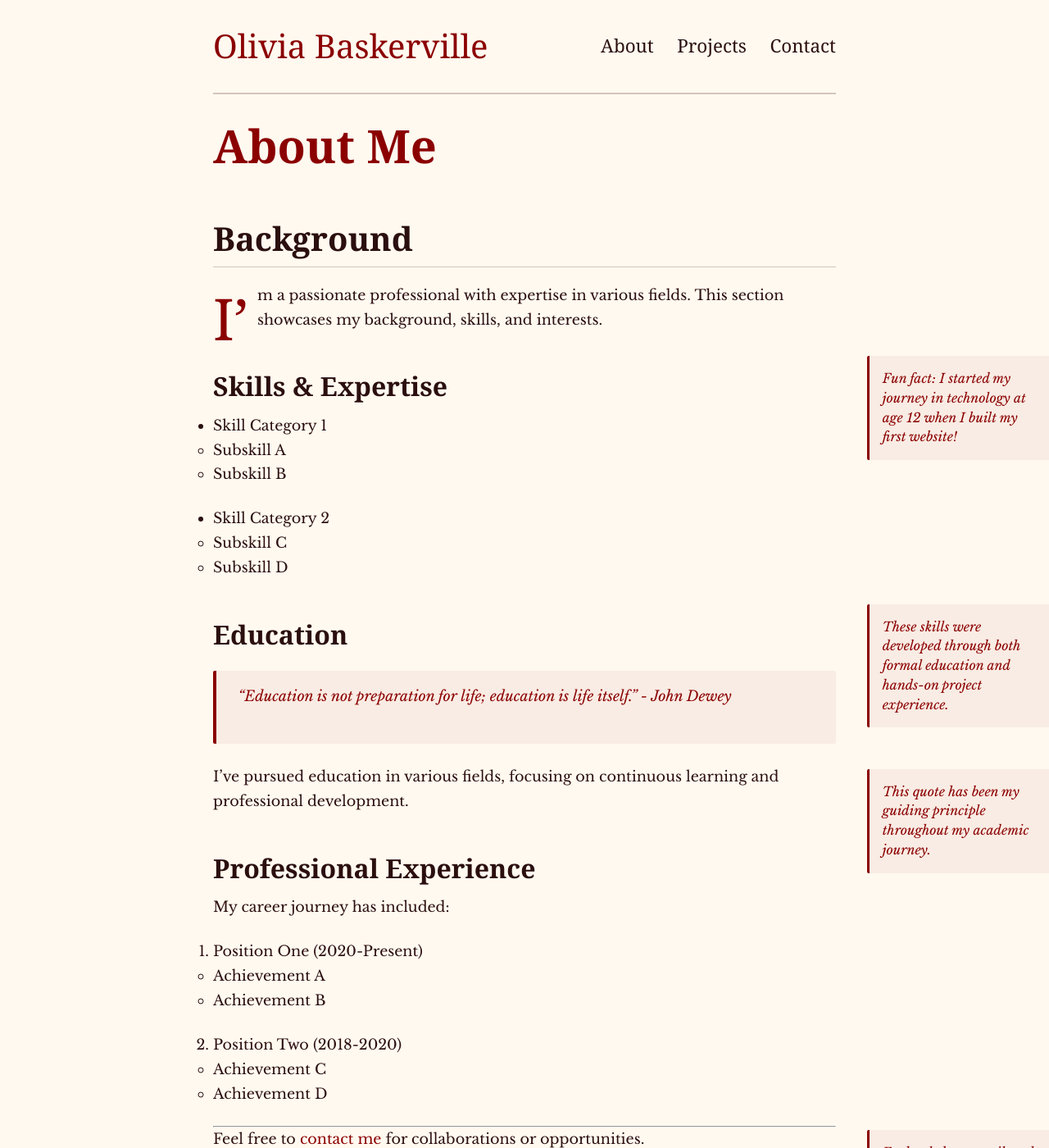
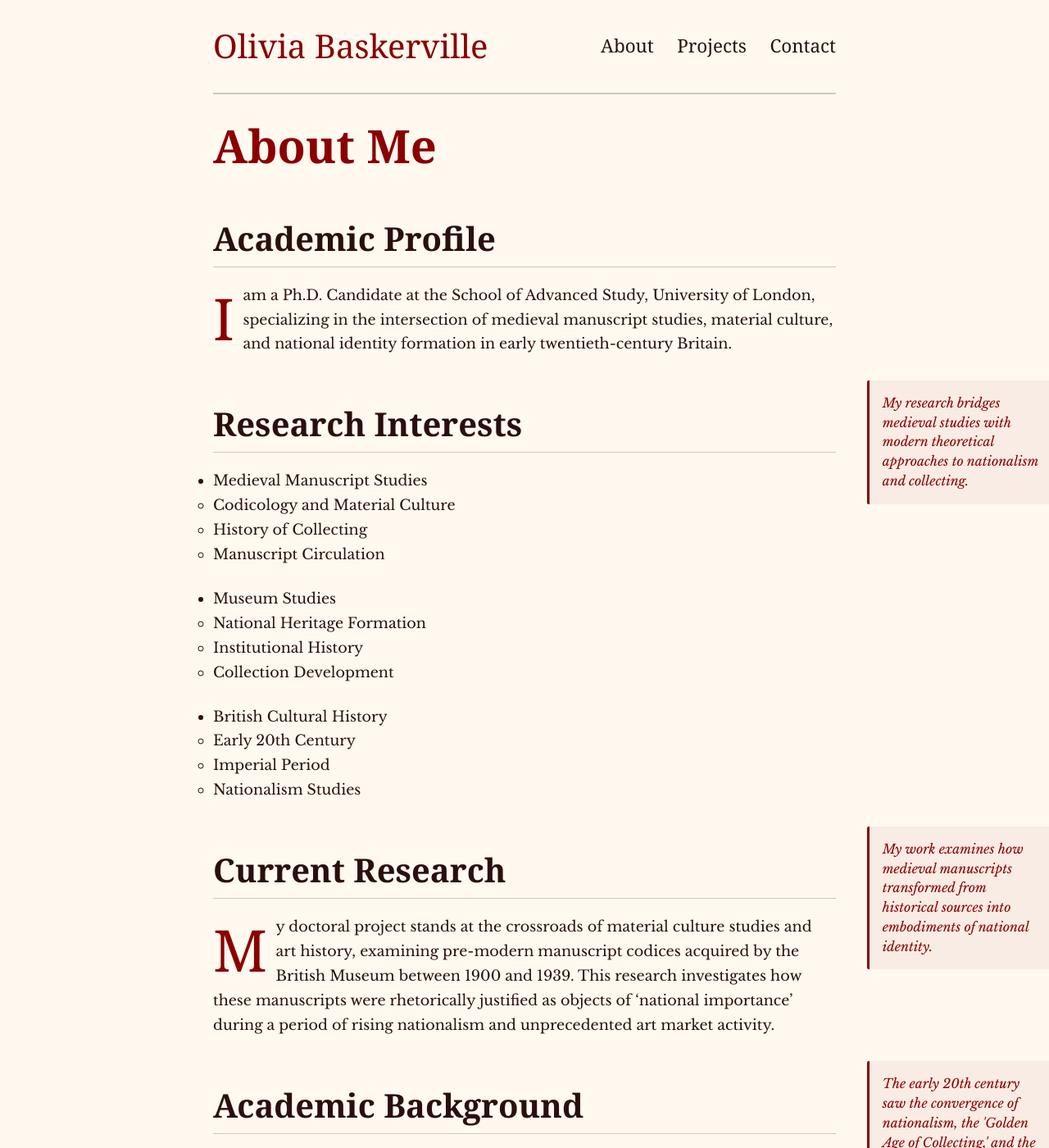
Before and after one commit to Hroppa/oliviabaskerville, a Jekyll site: the page built from about.md, in a window 1280 px wide and 1400 px high. Shown: the whole window at 82% size. Built offline with Jekyll 4.4.1, drawn with Linux system fonts in a browser that asks for light colours; some web fonts are replaced; some of the changed text lies outside the part shown.

```diff
--- a/about.md
+++ b/about.md
@@ -5,52 +5,61 @@ title: About
 
 # About Me
 
-## Background
+## Academic Profile
 
-I'm a passionate professional with expertise in various fields. This section showcases my background, skills, and interests.
+I am a Ph.D. Candidate at the School of Advanced Study, University of London, specializing in the intersection of medieval manuscript studies, material culture, and national identity formation in early twentieth-century Britain.
 
 <div class="sidenote">
-Fun fact: I started my journey in technology at age 12 when I built my first website!
+My research bridges medieval studies with modern theoretical approaches to nationalism and collecting.
 </div>
 
-### Skills & Expertise
+## Research Interests
 
-* Skill Category 1
-  * Subskill A
-  * Subskill B
-* Skill Category 2
-  * Subskill C
-  * Subskill D
+* Medieval Manuscript Studies
+  * Codicology and Material Culture
+  * History of Collecting
+  * Manuscript Circulation
+* Museum Studies
+  * National Heritage Formation
+  * Institutional History
+  * Collection Development
+* British Cultural History
+  * Early 20th Century
+  * Imperial Period
+  * Nationalism Studies
 
 <div class="sidenote">
-These skills were developed through both formal education and hands-on project experience.
+My work examines how medieval manuscripts transformed from historical sources into embodiments of national identity.
 </div>
 
-### Education
+## Current Research
 
-> "Education is not preparation for life; education is life itself." - John Dewey
+My doctoral project stands at the crossroads of material culture studies and art history, examining pre-modern manuscript codices acquired by the British Museum between 1900 and 1939. This research investigates how these manuscripts were rhetorically justified as objects of 'national importance' during a period of rising nationalism and unprecedented art market activity.
 
 <div class="sidenote">
-This quote has been my guiding principle throughout my academic journey.
+The early 20th century saw the convergence of nationalism, the 'Golden Age of Collecting,' and the professionalisation of museum practices.
 </div>
 
-I've pursued education in various fields, focusing on continuous learning and professional development.
+## Academic Background
 
-### Professional Experience
+* **Ph.D. Candidate** - School of Advanced Study, University of London
+  * Thesis: "Collecting the Nation: National Identity and the Circulation of Medieval Manuscripts in Britain, 1900-1939"
+  * Supervisors: Dr Laura Cleaver and Prof Julia Crick
+  * Expected completion: December 2024
 
-My career journey has included:
+## Research Impact
 
-1. Position One (2020-Present)
-   * Achievement A
-   * Achievement B
-2. Position Two (2018-2020)
-   * Achievement C
-   * Achievement D
+My work contributes to multiple fields:
+* Historiography of medieval Britain
+* Medieval art history
+* Museum studies
+* Nationalism studies
+* History of collecting
 
 <div class="sidenote">
-Each role has contributed uniquely to my professional growth and perspective.
+This research offers new perspectives on how national heritage objects are historically defined and codified.
 </div>
 
 ---
 
-Feel free to [contact me](contact) for collaborations or opportunities.
+For research inquiries or collaboration opportunities, please [contact me](contact).
```
Also changed, not shown: index.md (+27 -20 lines), projects.md (+38 -19 lines), 3 other files.
